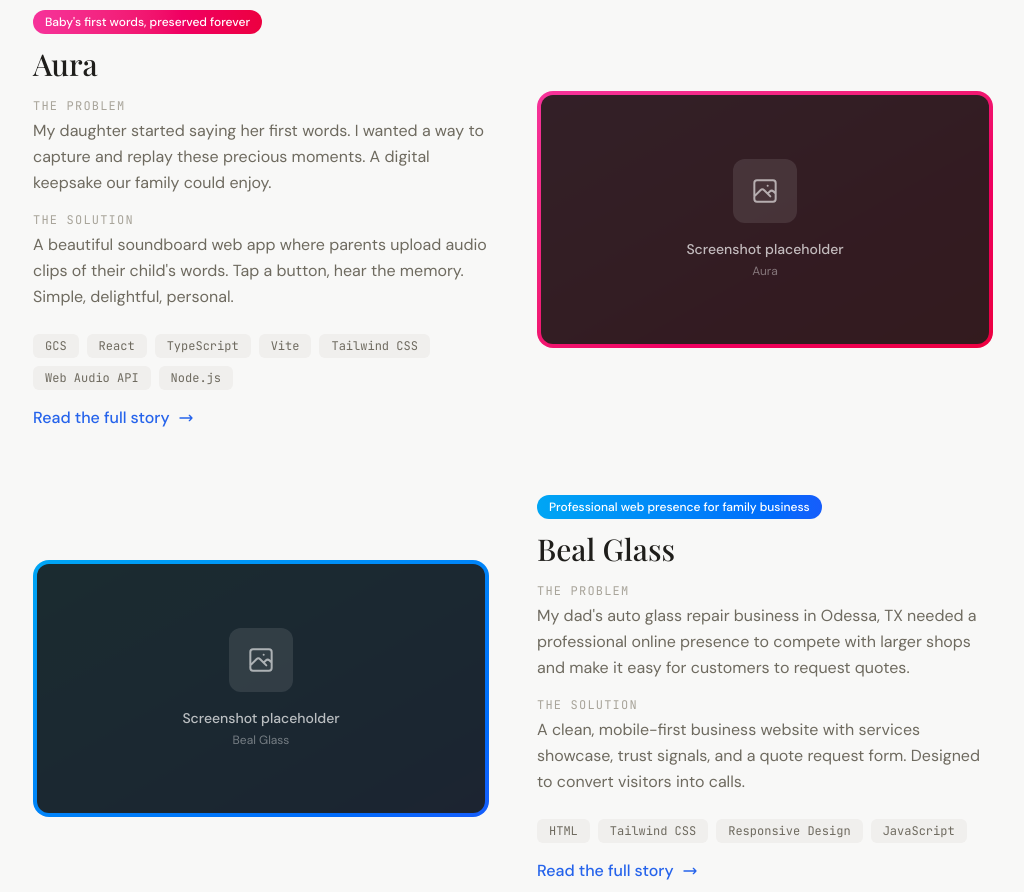
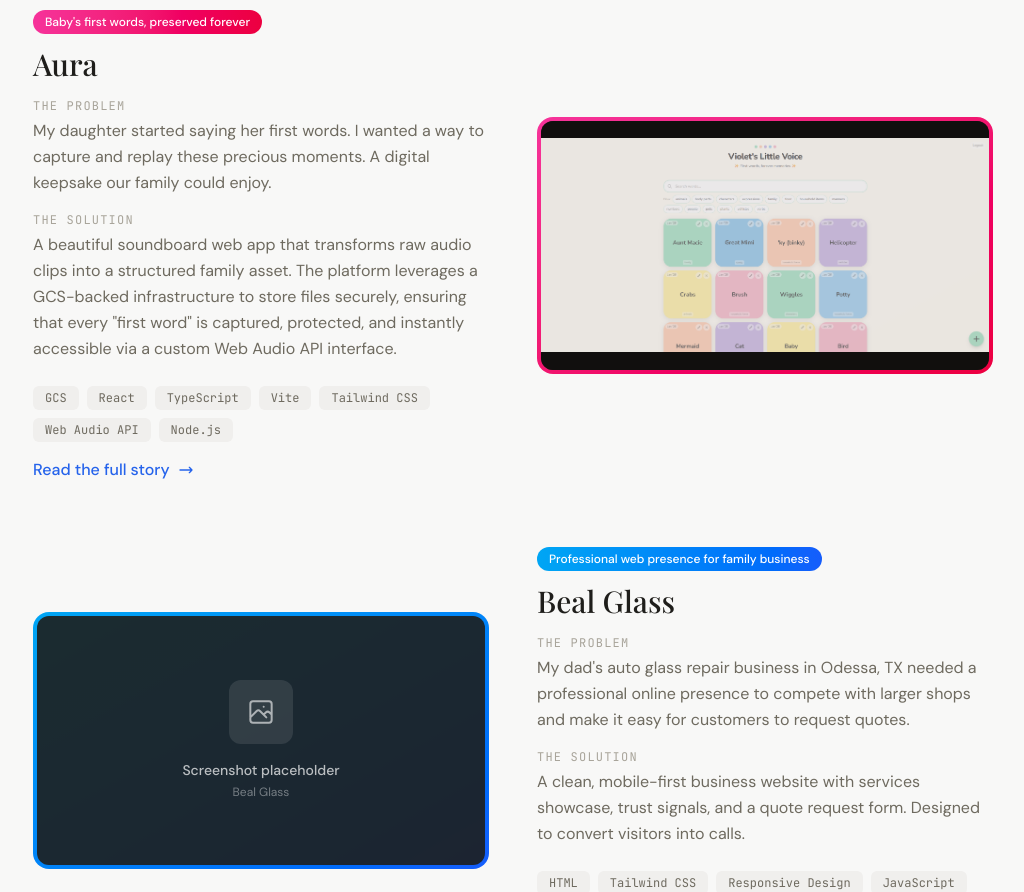
Before and after one commit to BlakeB-PM/ProductbyBlake, a React (Vite) app: page / in a window 1280 px wide. Shown: the part 3640-4532 px from the top of the page, without its empty margins (127-1151 px from the left). Built offline with nearby package versions, Linux system fonts and the light colour scheme; a web font is replaced by a local one.

Commit message:
Add Aura project preview image and update solution text

```diff
--- a/src/data/projects.ts
+++ b/src/data/projects.ts
@@ -110,9 +110,10 @@ Write about:
     title: 'Aura',
     tagline: "Baby's first words, preserved forever",
     problem: "My daughter started saying her first words. I wanted a way to capture and replay these precious moments. A digital keepsake our family could enjoy.",
-    solution: 'A beautiful soundboard web app where parents upload audio clips of their child\'s words. Tap a button, hear the memory. Simple, delightful, personal.',
+    solution: 'A beautiful soundboard web app that transforms raw audio clips into a structured family asset. The platform leverages a GCS-backed infrastructure to store files securely, ensuring that every "first word" is captured, protected, and instantly accessible via a custom Web Audio API interface.',
     tech: ['GCS', 'React', 'TypeScript', 'Vite', 'Tailwind CSS', 'Web Audio API', 'Node.js'],
     gradient: 'from-pink-500 to-rose-600',
+    image: '/projects/aura-preview.png',
     story: {
       origin: {
         title: 'The Origin',
```
Also changed, not shown: public/projects/aura-preview.png (added).
